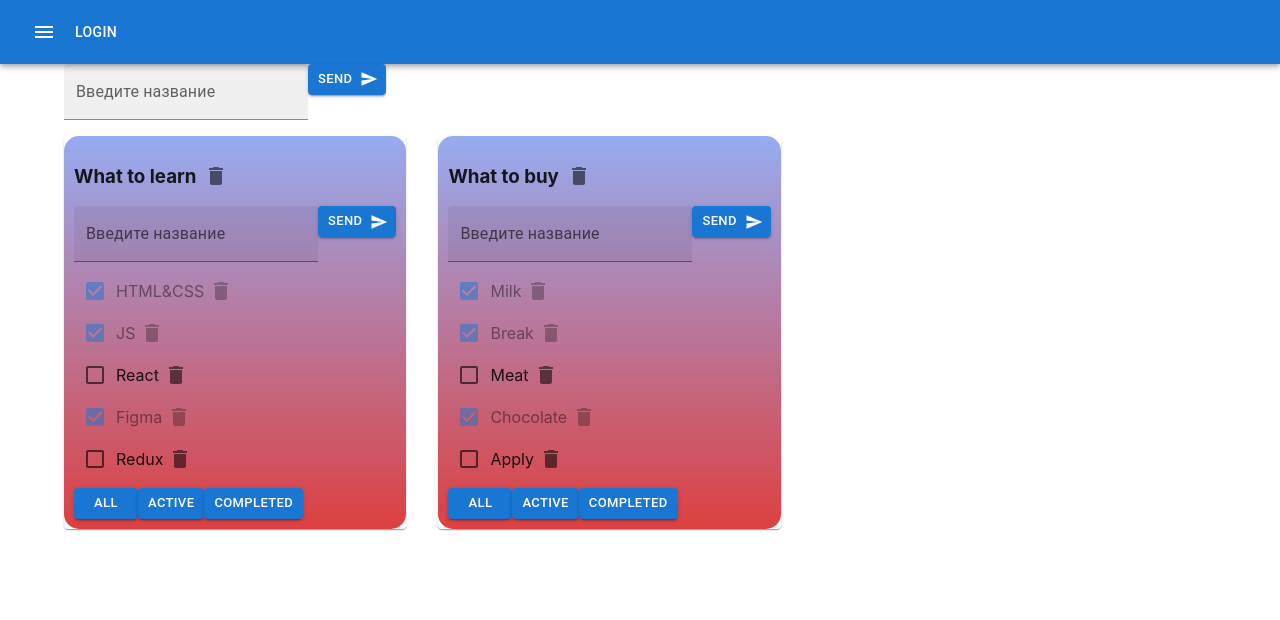
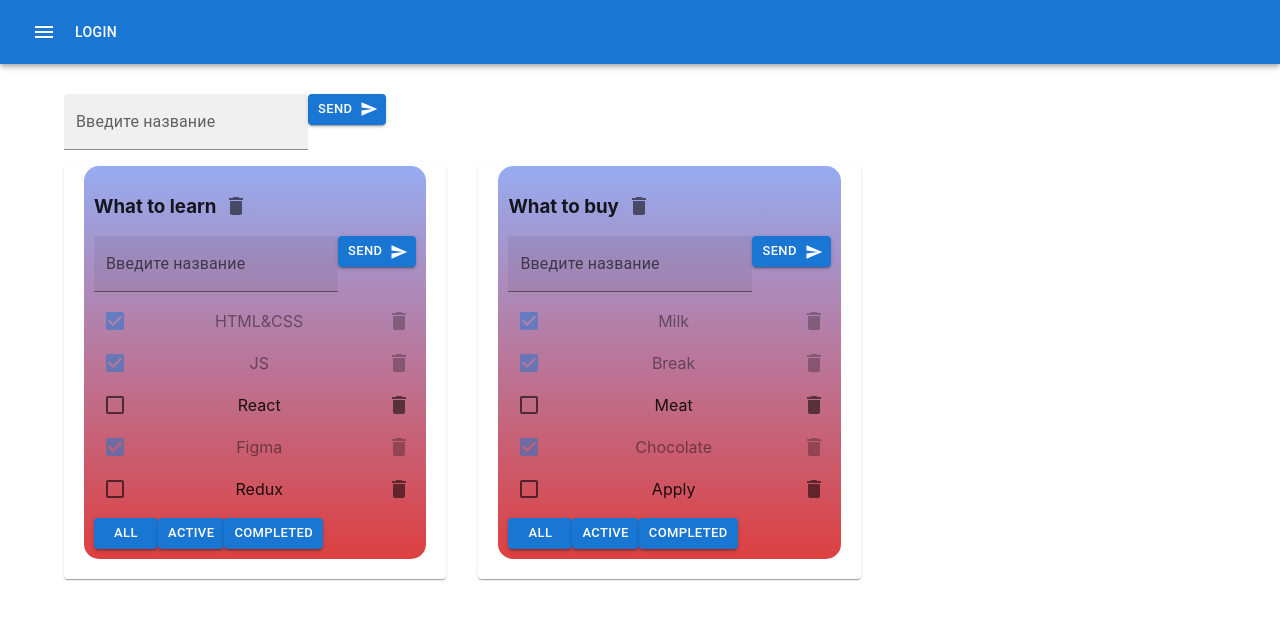
Before and after one commit to AlexMuhin-IT/TodoList, a React (Create React App) app: page / in a window 1280 px wide. Shown: the top 620 px of the page. Built offline with nearby package versions, Linux system fonts and the light colour scheme.

Commit message:
new Todolist: add material

```diff
--- a/src/App.tsx
+++ b/src/App.tsx
@@ -3,7 +3,8 @@ import './App.css';
 import {Todolist} from "./Todolist";
 import {v1} from "uuid";
 import {AddItemForm} from "./components/addItemForm/AddItemForm";
-import {AppBar, Button, Container, IconButton, Paper, Toolbar} from "@mui/material";
+import {Button, Container, IconButton, Paper, Toolbar} from "@mui/material";
+import AppBar from "@mui/material/AppBar";
 import Grid from '@mui/material/Grid2';
 import {Menu} from "@mui/icons-material";
 
@@ -142,7 +143,7 @@ function App() {
 
     return (
         <div>
-            <AppBar position="static">
+            <AppBar sx={{mb: '30px'}} position="static">
                 <Toolbar>
                     <IconButton color="inherit">
                         <Menu/>
@@ -151,7 +152,7 @@ function App() {
                 </Toolbar>
             </AppBar>
             <Container fixed>
-                <Grid container spacing={2}>
+                <Grid sx={{mb: '30px'}} container spacing={2}>
                     <Grid size={8} alignItems={"center"}>
                         <AddItemForm addItem={addTodolist}/>
                     </Grid>
@@ -167,7 +168,7 @@ function App() {
                             }
                             return (
                                 <Grid>
-                                    <Paper>
+                                    <Paper sx={{p: '0 20px 20px 20px'}}>
                                         <Todolist
                                             key={tl.id}
                                             todolistId={tl.id}
--- a/src/Todolist.tsx
+++ b/src/Todolist.tsx
@@ -3,7 +3,7 @@ import React, {ChangeEvent, KeyboardEvent, useState} from 'react';
 import {FilterValuesType, TaskType} from "./App";
 import {AddItemForm} from "./components/addItemForm/AddItemForm";
 import {EditableSpan} from "./components/editableSpan/EditableSpan";
-import {Button, Checkbox, IconButton, List, ListItem, TextField} from "@mui/material";
+import {Box, Button, Checkbox, IconButton, List, ListItem, TextField} from "@mui/material";
 import {Delete} from "@mui/icons-material";
 
 type TodolistPropsType = {
@@ -63,12 +63,11 @@ export const Todolist = ({
                     <Delete/>
                 </IconButton>
             </div>
+            <div>
                 <AddItemForm addItem={addTaskCallback}/>
-            <div>
-                {
-                    tasks.length === 0
-                        ? <p>Тасок нет</p>
-                        : (
+                {tasks.length === 0 ? (
+                    <p>Тасок нет</p>
+                ) : (
                     <List>
                         {tasks.map((t: TaskType) => {
                             const removeTaskHandler = () => {
@@ -87,14 +86,18 @@ export const Todolist = ({
                                     disableGutters
                                     disablePadding
                                     key={t.id}
-                                            className={t.isDone ? 'is-done' : ''}
-                                        >
+                                    // className={t.isDone ? 'is-done' : ''}
+                                    sx={{
+                                        p: 0,
+                                        justifyContent: 'space-between',
+                                        opacity: t.isDone ? 0.5 : 1
+                                    }}>
                                     <Checkbox checked={t.isDone} onChange={changeTaskStatusHandler}/>
                                     <EditableSpan onChange={changeTaskTitleHandler} value={t.title}/>
+
                                     <IconButton aria-label="delete"
                                                 onClick={removeTaskHandler}
-                                                            size={'small'}
-                                                >
+                                                size={'small'}>
                                         <Delete/>
                                     </IconButton>
                                 </ListItem>
@@ -102,7 +105,7 @@ export const Todolist = ({
                         })}
                     </List>
                 )}
-            </div>
+                <Box sx={{display: 'flex', justifyContent: 'space-between'}}>
                     <div className={'style-button'}>
                         <Button
                             size={"small"}
@@ -123,6 +126,8 @@ export const Todolist = ({
                             onClick={() => changeFilterTasksHandler(todolistId, 'completed')}
                         >Completed</Button>
                     </div>
+                </Box>
+            </div>
         </div>
     )
 };
```
Lines whose indentation alone changed are shown as unchanged.
